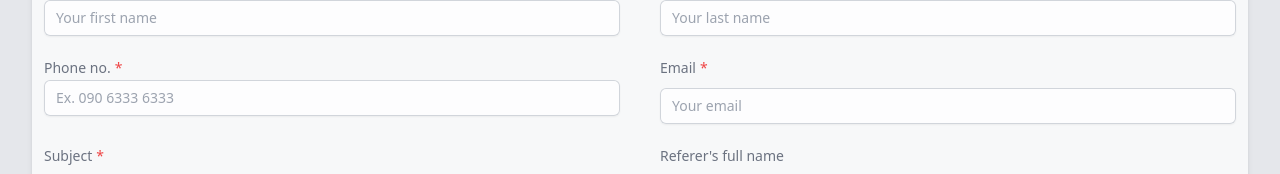
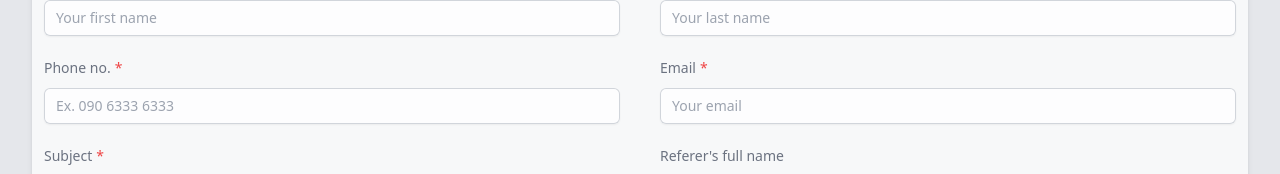
Before and after one commit to Gbanya-Michael/angia-website, a React (Vite) app: page /contact in a window 1280 px wide. Shown: the part 512-686 px from the top of the page. Built offline with nearby package versions, Linux system fonts and the light colour scheme; no server answers; a web font is replaced by a local one.

Commit message:
fixed margin

```diff
--- a/src/components/ContactForm.jsx
+++ b/src/components/ContactForm.jsx
@@ -68,7 +68,7 @@
               type="tel"
               name="phone-number"
               id="phone-number"
-              className="block w-full bg-white/80  rounded-md border-0 py-1.5 text-gray-900 shadow-sm ring-1 ring-inset ring-gray-300 placeholder:text-gray-400 focus:ring-2 focus:ring-inset focus:ring-indigo-600 sm:text-sm sm:leading-6"
+              className="block w-full mt-2 bg-white/80  rounded-md border-0 py-1.5 text-gray-900 shadow-sm ring-1 ring-inset ring-gray-300 placeholder:text-gray-400 focus:ring-2 focus:ring-inset focus:ring-indigo-600 sm:text-sm sm:leading-6"
               placeholder="Ex. 090 6333 6333"
               aria-describedby="phone-number"
             />
```
